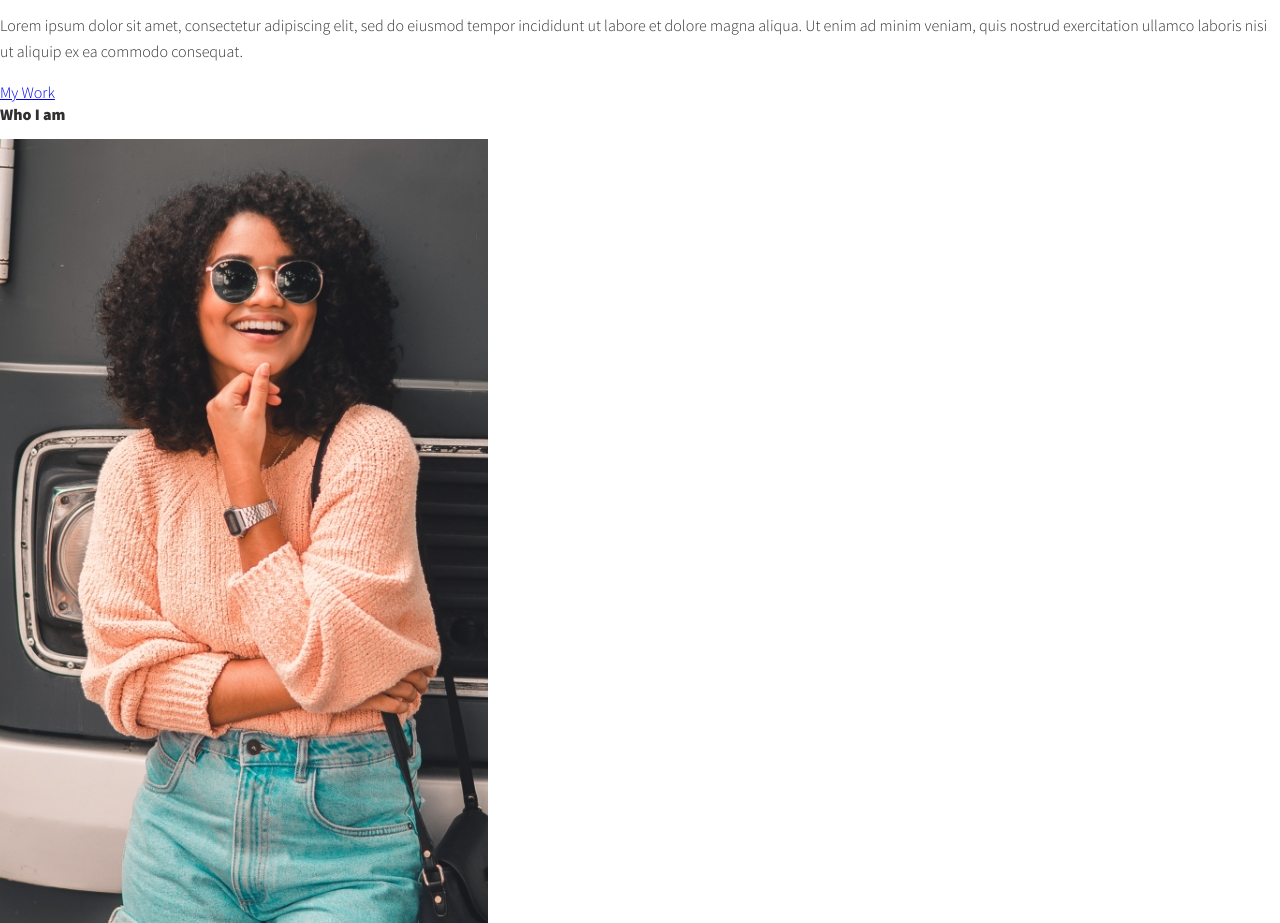
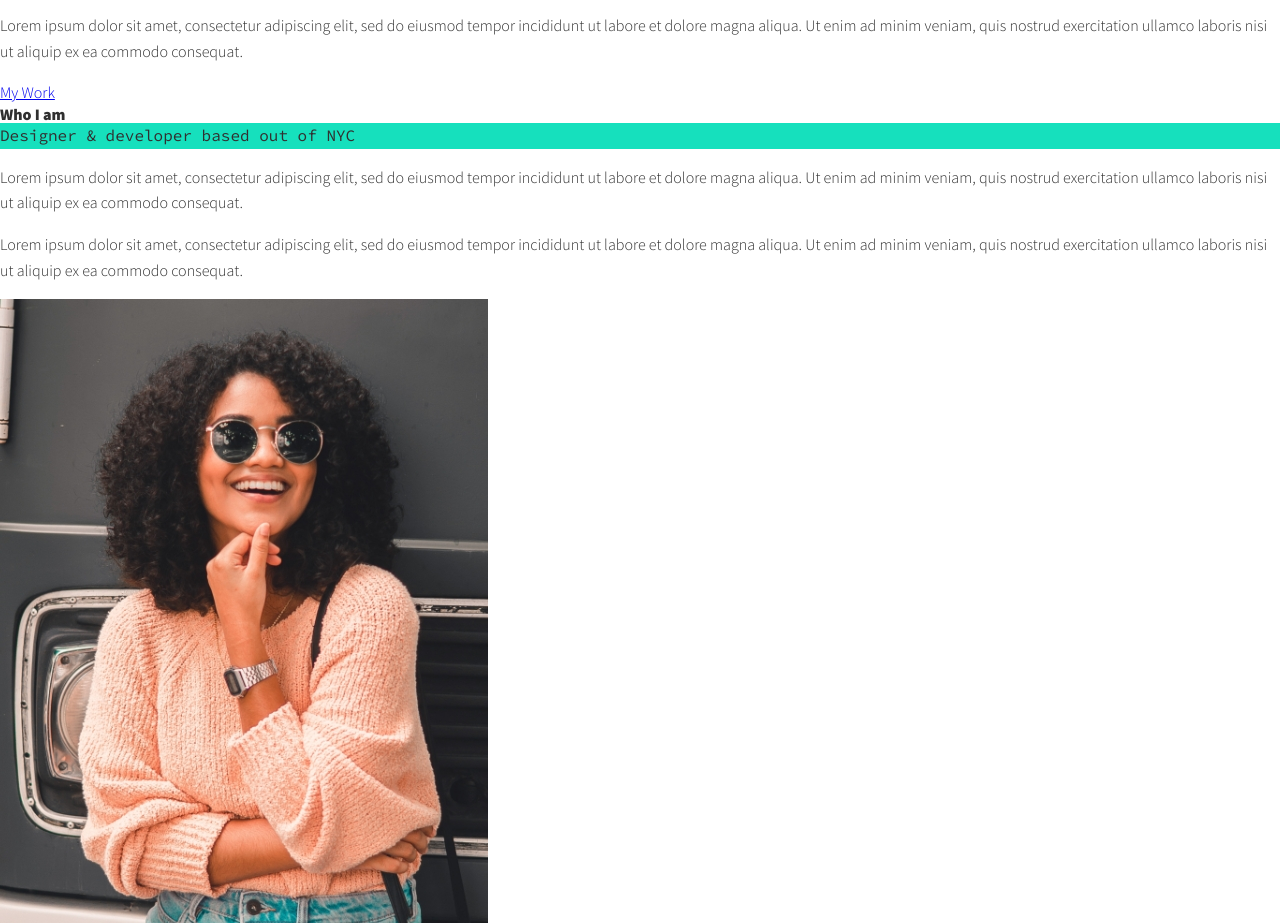
Before and after one commit to amanst1/portfolio-site, a plain HTML site: page index.html in a window 1280 px wide. Shown: the part 1264-2187 px from the top of the page. Drawn offline with nearby package versions, Linux system fonts and the light colour scheme.

Commit message:
added text for about section

```diff
--- a/index.html
+++ b/index.html
@@ -84,11 +84,18 @@
 
             <section class="about-me" id="about">
                 <h2 class="section__title section__title--about">Who I am</h2>
-                <p class="section__subtitile section__subtitile-about"></p>
+                <p class="section__subtitle section__subtitle--about">Designer & developer based
+                    out of NYC</p>
 
                 <div class="about-me__body">
-                    <p></p>
-                    <p></p>
+                    <p>Lorem ipsum dolor sit amet, consectetur adipiscing elit, sed do eiusmod
+                        tempor incididunt ut labore et dolore magna aliqua. Ut enim ad minim veniam,
+                        quis nostrud exercitation ullamco laboris nisi ut aliquip ex ea commodo
+                         consequat.</p>
+                    <p>Lorem ipsum dolor sit amet, consectetur adipiscing elit, sed do eiusmod
+                        tempor incididunt ut labore et dolore magna aliqua. Ut enim ad minim veniam,
+                        quis nostrud exercitation ullamco laboris nisi ut aliquip ex ea commodo
+                        consequat.</p>
                 </div>
 
                 <img src="img/dev-jane-02.jpg" alt="Jane leaning against a bus">
```
